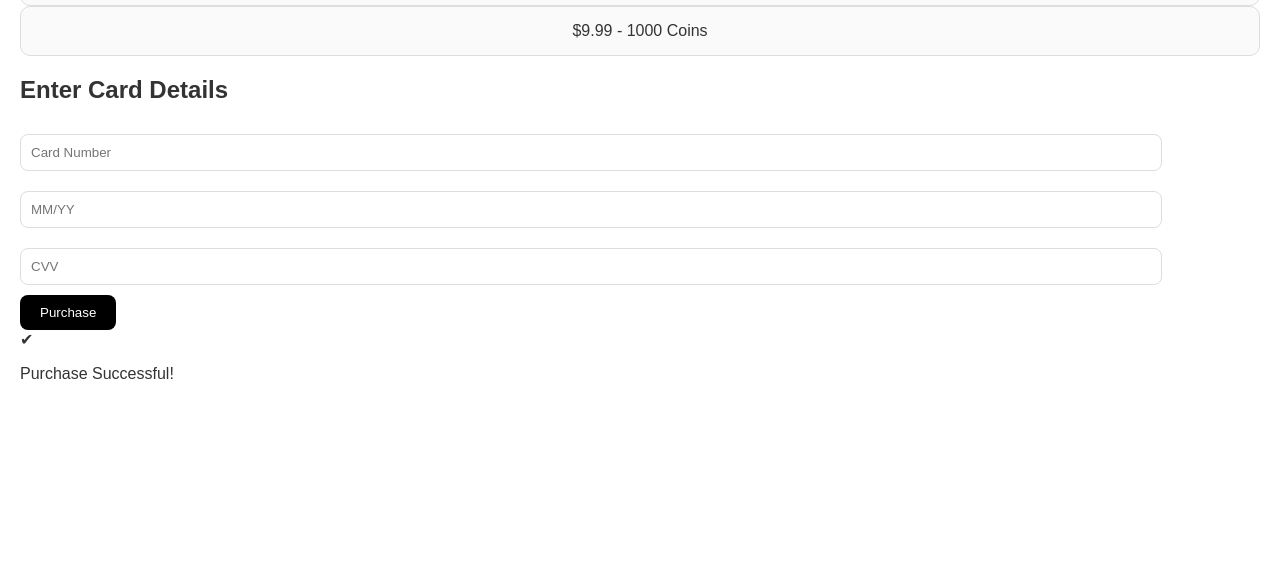
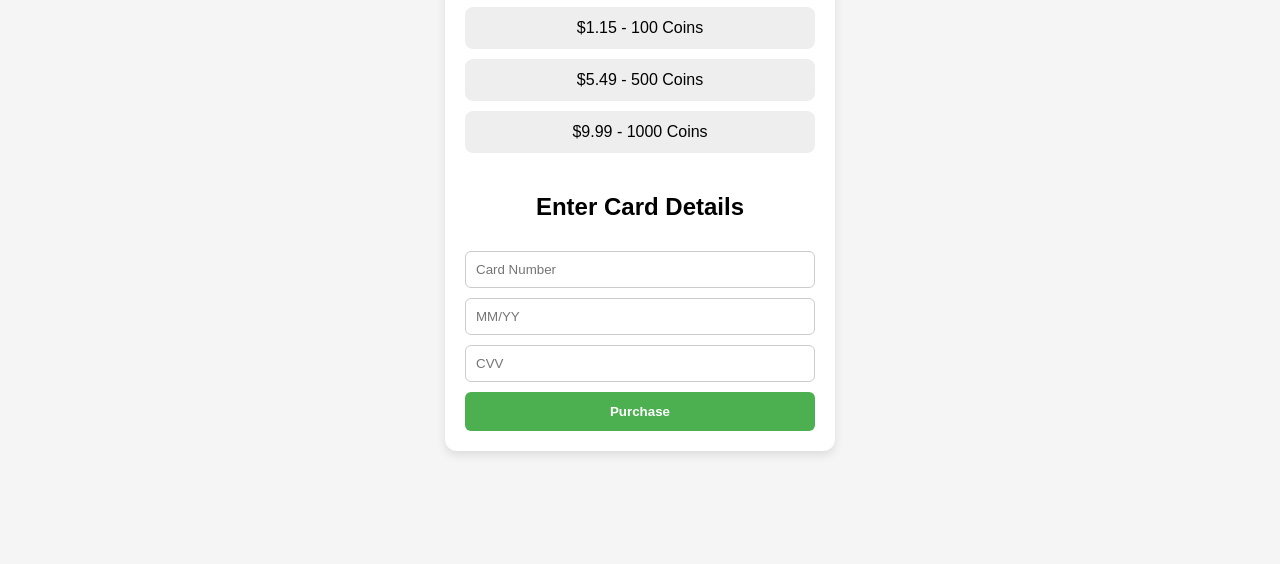
Before and after one commit to create404create/tiktok_coinsss, a plain HTML site: page index.html in a window 1280 px wide. Shown: the part 252-816 px from the top of the page. Drawn offline with Linux system fonts and the light colour scheme.

Commit message:
Update styles.css

```diff
--- a/styles.css
+++ b/styles.css
@@ -1,90 +1,100 @@
 body {
   font-family: Arial, sans-serif;
-  background: #ffffff;
-  margin: 0;
-  padding: 20px;
-  color: #333;
+  background: #f5f5f5;
+  display: flex;
+  justify-content: center;
+  align-items: center;
+  height: 100vh;
 }
 
-.container {
-  max-width: 800px;
-  margin: 0 auto;
+.shop-container {
+  background: #fff;
+  padding: 20px;
+  border-radius: 12px;
+  width: 350px;
+  text-align: center;
+  box-shadow: 0px 4px 10px rgba(0,0,0,0.1);
 }
 
 h1 {
-  text-align: center;
-  margin-bottom: 30px;
+  margin-bottom: 15px;
 }
 
-.card {
-  background: #fff;
-  border: 1px solid #ddd;
-  border-radius: 12px;
-  padding: 20px;
+.coins {
+  display: grid;
+  gap: 10px;
   margin-bottom: 20px;
-  box-shadow: 0 4px 8px rgba(0,0,0,0.05);
 }
 
-.card h2 {
-  margin-top: 0;
+.coin-box {
+  background: #eee;
+  padding: 12px;
+  border-radius: 8px;
+  cursor: pointer;
+  transition: 0.3s;
 }
 
-input[type="text"],
-input[type="number"] {
-  width: calc(100% - 120px);
+.coin-box:hover {
+  background: #ddd;
+}
+
+.coin-box.active {
+  background: #ffd54f;
+  font-weight: bold;
+}
+
+.card-form {
+  display: flex;
+  flex-direction: column;
+  gap: 10px;
+}
+
+.card-form input {
   padding: 10px;
-  border: 1px solid #ddd;
-  border-radius: 8px;
-  margin: 10px 0;
+  border: 1px solid #ccc;
+  border-radius: 6px;
 }
 
 button {
-  padding: 10px 20px;
+  padding: 12px;
+  background: #4caf50;
   border: none;
-  background: #000;
-  color: #fff;
-  border-radius: 8px;
+  border-radius: 6px;
+  color: white;
+  font-weight: bold;
   cursor: pointer;
+  transition: 0.3s;
 }
 
 button:hover {
-  background: #333;
+  background: #45a049;
 }
 
-.coin-grid {
-  display: grid;
-  grid-template-columns: repeat(auto-fill, minmax(160px, 1fr));
-  gap: 15px;
-  margin-top: 20px;
+/* Loader */
+.loader {
+  margin: 20px auto;
+  border: 6px solid #f3f3f3;
+  border-top: 6px solid #4caf50;
+  border-radius: 50%;
+  width: 40px;
+  height: 40px;
+  animation: spin 1s linear infinite;
+  display: none;
 }
 
-.coin-box {
-  border: 1px solid #ddd;
-  border-radius: 10px;
-  padding: 15px;
-  text-align: center;
-  background: #fafafa;
-  cursor: pointer;
-  transition: transform 0.2s, background 0.3s;
+@keyframes spin {
+  0% { transform: rotate(0deg); }
+  100% { transform: rotate(360deg); }
 }
 
-.coin-box img {
-  width: 30px;
-  display: block;
-  margin: 0 auto 10px;
-}
-
-.coin-box span {
-  color: #555;
-  font-size: 14px;
-}
-
-.coin-box:hover {
-  background: #f0f0f0;
-  transform: translateY(-3px);
-}
-
-.custom-section {
+/* Success Message */
+.success {
+  display: none;
   margin-top: 20px;
   text-align: center;
 }
+
+.tick {
+  font-size: 40px;
+  color: green;
+}
```
